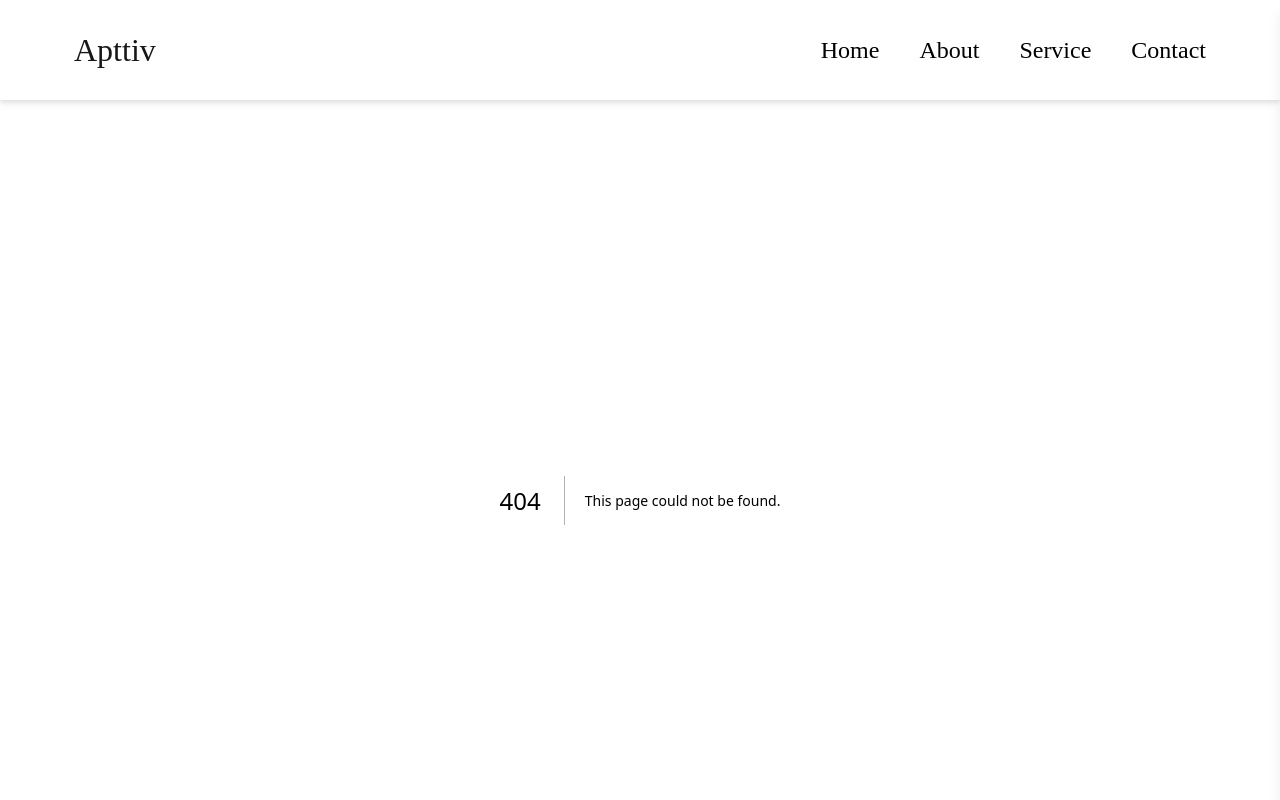
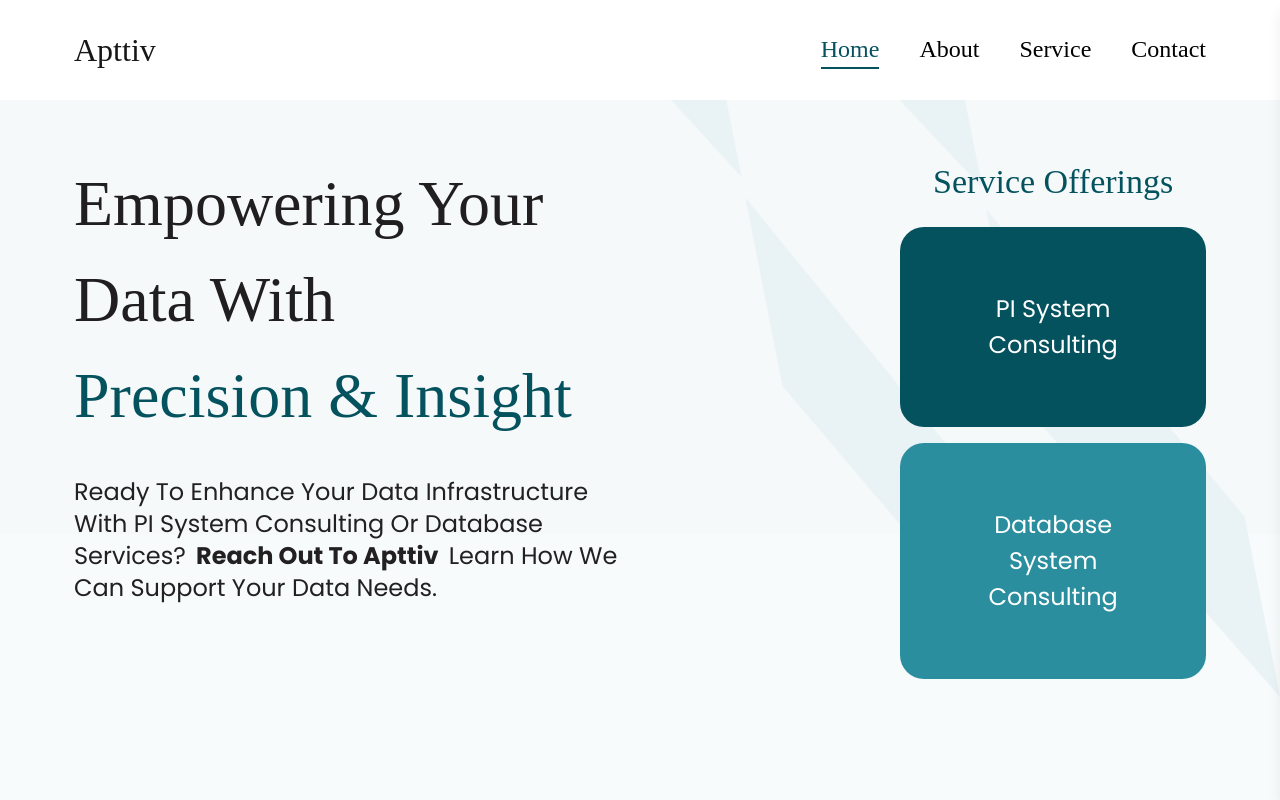
Before and after one commit to Albin213/NOTIFICATION, a Next.js app: page /Apttiv in a window 1280 px wide. Before the commit this address had no page. Shown: the top 800 px of the page. Built offline with nearby package versions, Linux system fonts and the light colour scheme; a web font is replaced by a local one.

Commit message:
create new route apttiv to wrap all pages in new layout

```diff
--- a/src/app/about/page.js
+++ b/src/app/Apttiv/about/page.js
@@ -1,5 +1,4 @@
-import Footer from '@/components/Footer'
-import Navbar from '@/components/Navbar'
+
 
 import React from 'react'
 
--- /dev/null
+++ b/src/app/Apttiv/layout.js
@@ -0,0 +1,124 @@
+// "use client";
+// import { Geist, Geist_Mono } from "next/font/google";
+// import "./globals.css";
+// import { useState } from "react";
+// import Navbar from "@/components/Navbar";
+// import Footer from "@/components/Footer";
+// import ContactUsPopUp from "@/components/ContactUsPopUp";
+
+// const geistSans = Geist({
+//   variable: "--font-geist-sans",
+//   subsets: ["latin"],
+// });
+
+// const geistMono = Geist_Mono({
+//   variable: "--font-geist-mono",
+//   subsets: ["latin"],
+// });
+
+
+
+// export default function RootLayout({ children }) {
+//   const [showPopup, setShowPopup] = useState(false);
+
+//   const openPopup = () => {
+//     setShowPopup(true);
+//     document.body.style.overflow = "hidden"; // Disable scrolling when popup is open
+//   };
+
+//   const closePopup = () => {
+//     setShowPopup(false);
+//     document.body.style.overflow = "auto"; // Enable scrolling when popup closes
+//   };
+
+//   return (
+//    <>
+
+//         {/* Global Navbar
+//         <Navbar openPopup={openPopup} />
+
+//         {/* Page Content */}
+//         <main>{children}</main>
+
+//         {/* Global Footer */}
+//         <Footer openPopup={openPopup} />
+
+//         {/* Contact Popup */}
+//         {showPopup && (
+//           <div
+//             className="fixed top-0 left-0 w-full h-full backdrop-blur-sm bg-[#0000002a] flex justify-center items-center z-50"
+//             onClick={closePopup} // Close when clicking outside
+//           >
+//             <div
+//               className="relative rounded-lg shadow-lg"
+//               onClick={(e) => e.stopPropagation()} // Prevent closing when clicking inside
+//             >
+//               <button
+//                 className="absolute top-0 sm:top-3 right-8 sm:right-3 rotate-45 text-5xl sm:text-7xl text-gray-400 hover:text-gray-600"
+//                 onClick={closePopup}
+//               >
+//                 +
+//               </button>
+//               <ContactUsPopUp />
+//             </div>
+//           </div>
+//         )}
+//      </> */}
+//   );
+// }
+"use client";
+import ContactUsPopUp from '@/components/ContactUsPopUp';
+import Footer from '@/components/Footer';
+import Navbar from '@/components/Navbar';
+import React , { useState } from 'react'
+
+function ApttivLayout({children}) {
+
+    const [showPopup, setShowPopup] = useState(false);
+
+  const openPopup = () => {
+    setShowPopup(true);
+    document.body.style.overflow = "hidden"; // Disable scrolling when popup is open
+  };
+
+  const closePopup = () => {
+    setShowPopup(false);
+    document.body.style.overflow = "auto"; // Enable scrolling when popup closes
+  };
+  return (
+    <>
+
+    {/* Global Navbar */}
+    <Navbar openPopup={openPopup} />
+
+    {/* Page Content */}
+    <main>{children}</main>
+
+    {/* Global Footer */}
+    <Footer openPopup={openPopup} />
+
+    {/* Contact Popup */}
+    {showPopup && (
+      <div
+        className="fixed top-0 left-0 w-full h-full backdrop-blur-sm bg-[#0000002a] flex justify-center items-center z-50"
+        onClick={closePopup} // Close when clicking outside
+      >
+        <div
+          className="relative rounded-lg shadow-lg"
+          onClick={(e) => e.stopPropagation()} // Prevent closing when clicking inside
+        >
+          <button
+            className="absolute top-0 sm:top-3 right-8 sm:right-3 rotate-45 text-5xl sm:text-7xl text-gray-400 hover:text-gray-600"
+            onClick={closePopup}
+          >
+            +
+          </button>
+          <ContactUsPopUp />
+        </div>
+      </div>
+    )}
+ </>
+  )
+}
+
+export default ApttivLayout
--- /dev/null
+++ b/src/app/Apttiv/page.js
@@ -0,0 +1,35 @@
+import Section1 from '@/components/homepage/Section1'
+import Section2 from '@/components/homepage/Section2'
+import Section3 from '@/components/homepage/Section3'
+import Section4 from '@/components/homepage/Section4'
+import Section5 from '@/components/homepage/Section5'
+import React from 'react'
+
+
+
+
+function page() {
+  return (
+    <div className='bg-[#F7FBFB] w-full h-full relative'>
+
+
+     <div className='w-full h-full bg-img  xl:bg-contain 2xl:bg-none'>
+      <Section1/>
+      <div className='mt-10 lg:mt-32'>
+      <Section2/>
+      </div>
+     </div>
+      <div className='bg-image bg-cover  xl:bg-contain 2xl:bg-cover'>
+      <Section3/>
+      </div>
+      <Section4/>
+      <div className=''>
+      <Section5/>
+      </div>
+
+
+    </div>
+  )
+}
+
+export default page
--- a/src/app/service/page.js
+++ b/src/app/Apttiv/service/page.js
@@ -1,3 +1,4 @@
+
 
 
 import Section5 from '@/components/homepage/Section5'
@@ -5,7 +6,6 @@ import Section1 from '@/components/service/Section1'
 import Section2 from '@/components/service/Section2'
 import Section3 from '@/components/service/Section3'
 import Section4 from '@/components/service/Section4'
-
 import React from 'react'
 
 function page() {
--- a/src/app/layout.js
+++ b/src/app/layout.js
@@ -2,9 +2,7 @@
 import { Geist, Geist_Mono } from "next/font/google";
 import "./globals.css";
 import { useState } from "react";
-import Navbar from "@/components/Navbar";
-import Footer from "@/components/Footer";
-import ContactUsPopUp from "@/components/ContactUsPopUp";
+
 
 const geistSans = Geist({
   variable: "--font-geist-sans",
@@ -19,17 +17,6 @@ const geistMono = Geist_Mono({
 
 
 export default function RootLayout({ children }) {
-  const [showPopup, setShowPopup] = useState(false);
-
-  const openPopup = () => {
-    setShowPopup(true);
-    document.body.style.overflow = "hidden"; // Disable scrolling when popup is open
-  };
-
-  const closePopup = () => {
-    setShowPopup(false);
-    document.body.style.overflow = "auto"; // Enable scrolling when popup closes
-  };
 
   return (
     <html lang="en">
@@ -61,35 +48,7 @@ export default function RootLayout({ children }) {
       <body
         className={`${geistSans.variable} ${geistMono.variable} antialiased`}
       >
-        {/* Global Navbar */}
-        <Navbar openPopup={openPopup} />
-
-        {/* Page Content */}
-        <main>{children}</main>
-
-        {/* Global Footer */}
-        <Footer openPopup={openPopup} />
-
-        {/* Contact Popup */}
-        {showPopup && (
-          <div
-            className="fixed top-0 left-0 w-full h-full backdrop-blur-sm bg-[#0000002a] flex justify-center items-center z-50"
-            onClick={closePopup} // Close when clicking outside
-          >
-            <div
-              className="relative rounded-lg shadow-lg"
-              onClick={(e) => e.stopPropagation()} // Prevent closing when clicking inside
-            >
-              <button
-                className="absolute top-0 sm:top-3 right-8 sm:right-3 rotate-45 text-5xl sm:text-7xl text-gray-400 hover:text-gray-600"
-                onClick={closePopup}
-              >
-                +
-              </button>
-              <ContactUsPopUp />
-            </div>
-          </div>
-        )}
+       {children}
       </body>
     </html>
   );
--- a/src/app/page.js
+++ b/src/app/page.js
@@ -1,33 +1,44 @@
-import React from 'react'
-import Section1 from '../components/homepage/Section1'
-import Section2 from '../components/homepage/Section2'
-import Section3 from '../components/homepage/Section3'
-import Section4 from '../components/homepage/Section4'
-import Section5 from '../components/homepage/Section5'
+// import React from 'react'
+// import Section1 from '../components/homepage/Section1'
+// import Section2 from '../components/homepage/Section2'
+// import Section3 from '../components/homepage/Section3'
+// import Section4 from '../components/homepage/Section4'
+// import Section5 from '../components/homepage/Section5'
 
 
 
+// function page() {
+//   return (
+//     <div className='bg-[#F7FBFB] w-full h-full relative'>
+
+
+//      <div className='w-full h-full bg-img  xl:bg-contain 2xl:bg-none'>
+//       <Section1/>
+//       <div className='mt-10 lg:mt-32'>
+//       <Section2/>
+//       </div>
+//      </div>
+//       <div className='bg-image bg-cover  xl:bg-contain 2xl:bg-cover'>
+//       <Section3/>
+//       </div>
+//       <Section4/>
+//       <div className=''>
+//       <Section5/>
+//       </div>
+
+
+//     </div>
+//   )
+// }
+
+// export default page
+
+
+import React from 'react'
+
 function page() {
   return (
-    <div className='bg-[#F7FBFB] w-full h-full relative'>
-
-
-     <div className='w-full h-full bg-img  xl:bg-contain 2xl:bg-none'>
-      <Section1/>
-      <div className='mt-10 lg:mt-32'>
-      <Section2/>
-      </div>
-     </div>
-      <div className='bg-image bg-cover  xl:bg-contain 2xl:bg-cover'>
-      <Section3/>
-      </div>
-      <Section4/>
-      <div className=''>
-      <Section5/>
-      </div>
-
-
-    </div>
+    <div>page</div>
   )
 }
 
--- /dev/null
+++ b/src/app/successPage/page.js
@@ -0,0 +1,9 @@
+import React from 'react'
+
+function page() {
+  return (
+    <div>page</div>
+  )
+}
+
+export default page
--- a/src/components/Footer.js
+++ b/src/components/Footer.js
@@ -43,7 +43,7 @@ function Footer({ openPopup }) {
           <h1 className="text-[#023347] text-[18px] xl:text-[26px] poppins-regular pb-2">
             Company
           </h1>
-          <Link href={"/about"}>
+          <Link href={"/Apttiv/about"}>
             <span className="text-[16px] xl:text-[18px] leading-3 text-black pt-6 cursor-pointer hover:underline">
               About
             </span>
--- a/src/components/Navbar.js
+++ b/src/components/Navbar.js
@@ -290,16 +290,16 @@ function Navbar({ openPopup }) {
   };
 
   const navItems = [
-    { name: "Home", link: "/" },
-    { name: "About", link: "/about" },
-    { name: "Service", link: "/service" },
+    { name: "Home", link: "/Apttiv" },
+    { name: "About", link: "/Apttiv/about" },
+    { name: "Service", link: "/Apttiv/service" },
     { name: "Contact", action: openPopup }, // Open popup for "Contact"
   ];
 
   return (
     <div className="w-full">
       <div className="w-full h-[100px] bg-white flex items-center justify-between px-4 sm:px-[30px] lg:px-[74px] drop-shadow-md z-50">
-        <Link href={"/"}>
+        <Link href={"/Apttiv"}>
           <div className="font-normal text-[32px] text-[#181717] kadwa-regular cursor-pointer">
             Apttiv
           </div>
```
